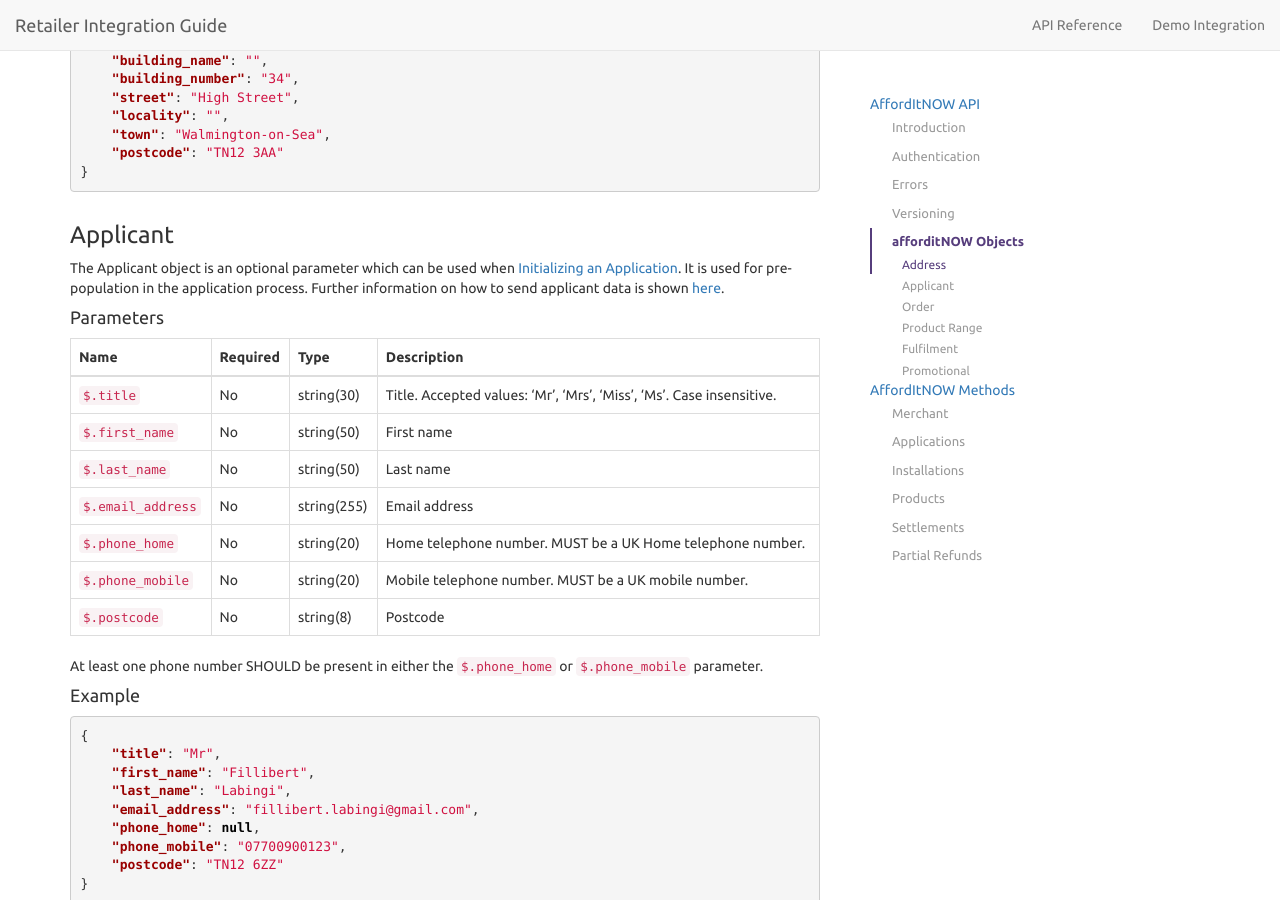
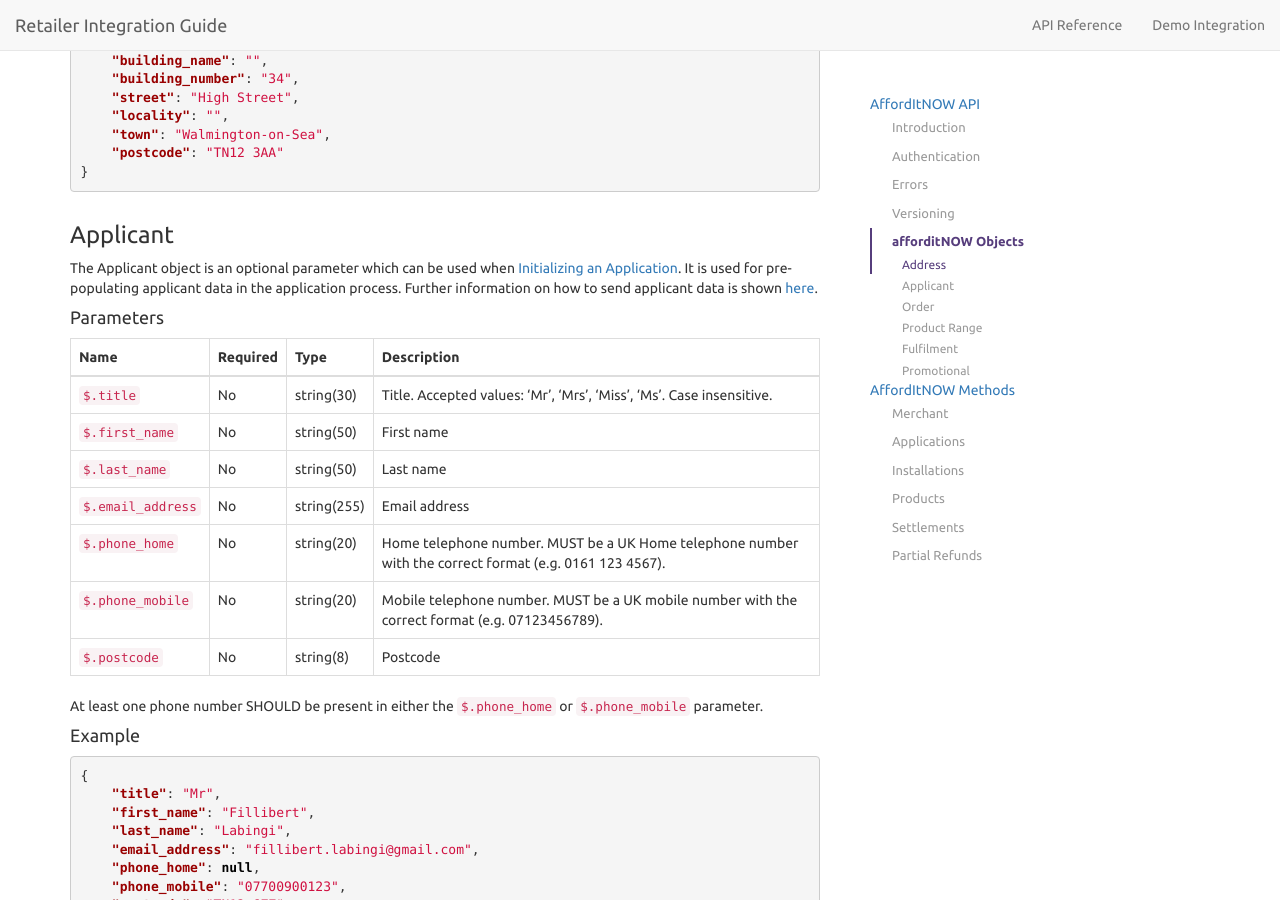
Before and after one commit to PayBreak/retailer-integration-guide, a Jekyll site: the page built from api/index.md, in a window 1280 px wide and 900 px high, scrolled down 3206 px. Built offline with Jekyll 4.4.1, drawn with Linux system fonts in a browser that asks for light colours; nearby versions of some CDN libraries; Markdown is read by kramdown in place of the engine named in the settings.

Commit message:
Text changes

```diff
--- a/_includes/v4/objects.md
+++ b/_includes/v4/objects.md
@@ -33,7 +33,7 @@ Name | Required | Type | Description
 
 ### Applicant
 The Applicant object is an optional parameter which can be used when
-[Initializing an Application](#initialize-an-application). It is used for pre-population
+[Initializing an Application](#initialize-an-application). It is used for pre-populating applicant data
 in the application process. Further information on how to send applicant data is shown [here](#initialize-an-application).
 
 #### Parameters
@@ -44,8 +44,8 @@ Name | Required | Type | Description
 `$.first_name` | No | string(50) | First name
 `$.last_name` | No | string(50) |  Last name
 `$.email_address` | No | string(255) | Email address
-`$.phone_home` | No | string(20) | Home telephone number. MUST be a UK Home telephone number.
-`$.phone_mobile` | No | string(20) | Mobile telephone number. MUST be a UK mobile number.
+`$.phone_home` | No | string(20) | Home telephone number. MUST be a UK Home telephone number with the correct format (e.g. 0161 123 4567).
+`$.phone_mobile` | No | string(20) | Mobile telephone number. MUST be a UK mobile number with the correct format (e.g. 07123456789).
 `$.postcode` | No | string(8) | Postcode
 
 At least one phone number SHOULD be present in either the `$.phone_home` or
```
